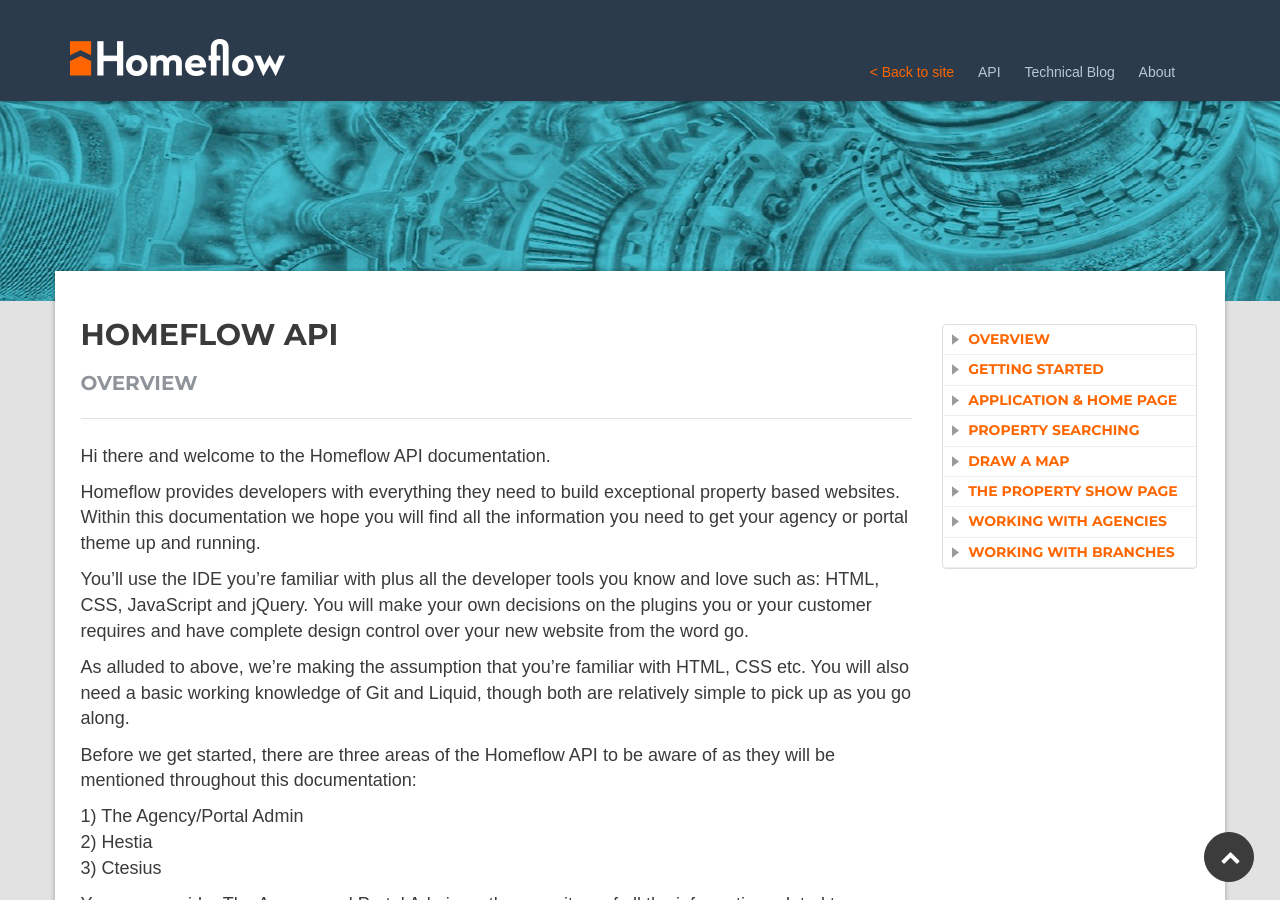
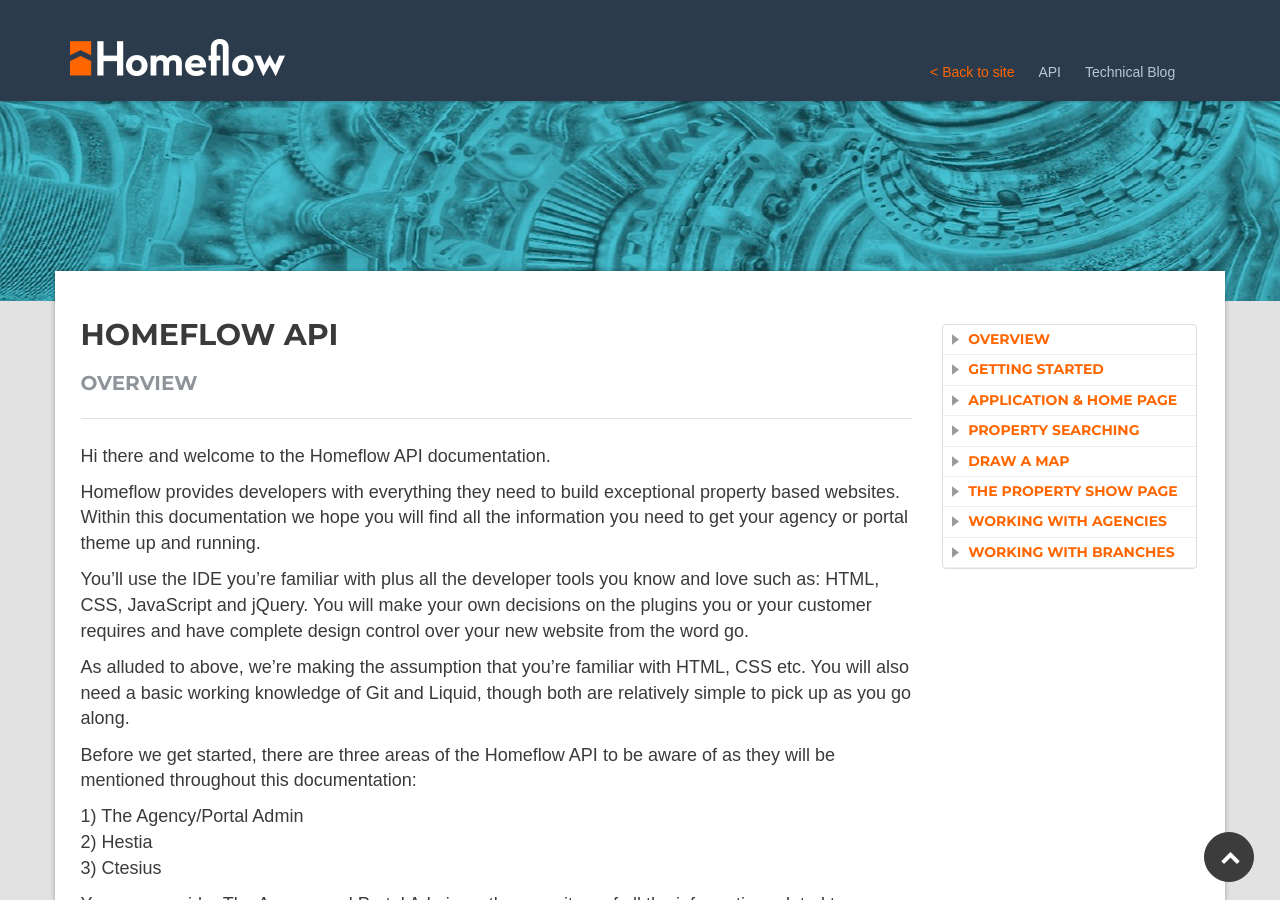
Before and after one commit to homeflow/homeflow.github.io, a Jekyll site: the page built from index.html, in a window 1280 px wide and 900 px high. Built offline with Jekyll 4.4.1, drawn with Linux system fonts in a browser that asks for light colours.

Commit message:
Pages do not seem to work

```diff
--- a/_includes/header.html
+++ b/_includes/header.html
@@ -22,7 +22,7 @@
                     <li class="current-menu-item top-level" id="nav-top-01"><a href="http://www.homeflow.co.uk/">&lt; Back to site</a></li>
                     <li class="top-level" id="nav-top-02"><a href="/" class="top-level">API</a></li>
                     <li class="top-level" id="nav-top-03"><a href="http://www.homeflow.co.uk/technology" class="top-level">Technical Blog</a></li>
-                    <li class="top-level" id="nav-top-04"><a href="/about" >About</a></li>
+                    <!--<li class="top-level" id="nav-top-04"><a href="/about" >About</a></li>-->
                 </ul>
             </div>
         </div>
```
